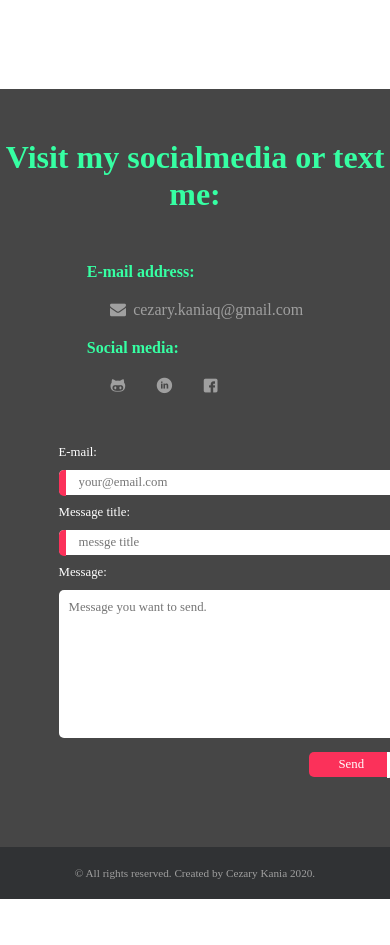
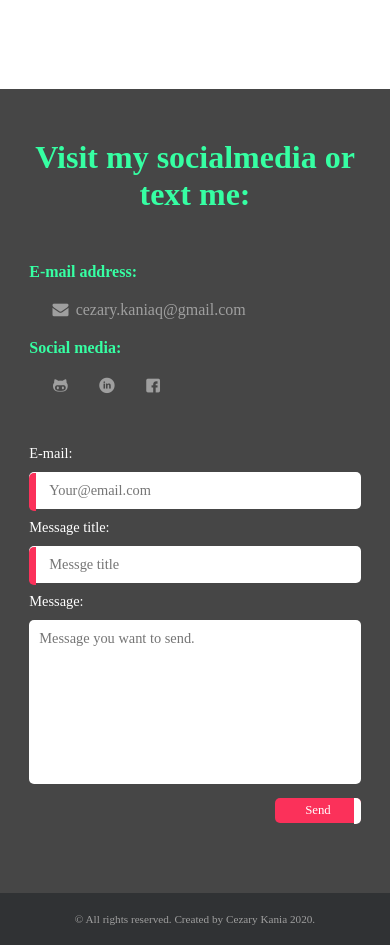
Before and after one commit to cezary-kania/cezary-kania.github.io, a plain HTML site: page index.html in a window 390 px wide. Shown: the part 4240-5185 px from the top of the page. Before the commit the page ends 5139 px from the top, so only its background shows below. Drawn offline with Linux system fonts and the light colour scheme; no server answers; a web font is replaced by a local one.

Commit message:
fix contact section, upload new cv

```diff
--- a/assets/css/style-mobile.css
+++ b/assets/css/style-mobile.css
@@ -51,11 +51,22 @@
     .helloSection__text {
         font-size: 2.5em;
     }
-}
-
-@media (max-width:800px) {
     .contactSection__form {
         margin: 40px auto;
+        width: 85%;
     }
-
+    .contactSection__links {
+        margin: 0 auto;
+        width: 85%;
+    }
+    .contactSection__wrapper {
+        width: 100%;
+        flex-direction: column;
+    }
+    .contactSection__input {
+        width: calc(100% - 40px);
+    }
+    .contactSection__message--area {
+        width: calc(100% - 20px);
+    }
 }
--- a/assets/css/style.css
+++ b/assets/css/style.css
@@ -10,12 +10,14 @@
     --main-white-color: #fafbfe;
     --main-font: 'Myriad Pro Regular';
     --main-font-bolded: 'Myriad Pro Bold';
-
 }
 
 * {
     margin : 0px;
     padding : 0px;
+}
+html {
+    scroll-behavior: smooth;
 }
 .pageNavigation__list {
     list-style-type: none;
@@ -290,14 +292,14 @@
     font-family: var(--main-font-bolded);
     text-align: center;
     font-size: 2em;
-    margin-bottom: 30px;
+    margin: 0px auto 30px;
+    width: 90vw;
 }
 
 .contactSection__wrapper {
     margin: 0px auto;
     width: 70vw;
     display: flex;
-    flex-wrap: wrap;
     justify-content: space-around;
 }
 
@@ -318,46 +320,43 @@
     color: #fff;
     transition: 0.2s;
 }
-
 .contactSection__label  {
     font-family: var(--main-font);
     color: #fff;
-    font-size: 0.8em;
+    font-size: 0.9em;
     display: block;
     margin:10px 0px;
     position: relative;
 }
 .contactSection__input {
-    padding: 5px 20px;
-    font-size: 0.8em;
+    padding: 10px 20px;
+    font-size: 0.9em;
     font-family: var(--main-font);
     width: 300px;
     border-radius: 5px;
     border: 0px;
 }
-
 .contactSection__label:after {
     content: "";
-    font-size: 100px;
     position: absolute;
     width: 7px;
     border-radius: 5px 0px 0px 5px;
-    height: 26px;
-    top:25px;
+    height: 38px;
+    top: 28px;
     left: 0px;
     background-color: var(--main-red-color);
 }
 .contactSection__label--textArea {
     font-family: var(--main-font);
     color: #fff;
-    font-size: 0.8em;
+    font-size: 0.9em;
     display: block;
-    margin:10px 0px;
+    margin: 10px 0px;
 }
 
 .contactSection__message--area {
     padding: 10px 10px;
-    font-size: 0.8em;
+    font-size: 0.9em;
     font-family: var(--main-font);
     width: 320px;
     height: 10em;
@@ -365,7 +364,10 @@
     border: 0px;
     resize:none;
 }
-
+.contactSection__button-wrapper {
+    display: flex;
+    justify-content: flex-end;
+}
 .contactSection__send--btn {
     display: block;
     border:0px;
@@ -377,7 +379,6 @@
     font-size: 0.8em;
     position: relative;
     margin-top: 10px;
-    margin-left: 250px;
     cursor: pointer;
 }
 .contactSection__send--btn:hover {
--- a/index.html
+++ b/index.html
@@ -132,12 +132,14 @@
             </div>
             <form class="contactSection__form" id="ContactForm">
                 <label for="e-mail" class="contactSection__label textInput--label">E-mail:</label>
-                <input type="email" name="e-mail" id="emailInput" class="contactSection__input" placeholder="your@email.com">
+                <input type="email" name="e-mail" id="emailInput" class="contactSection__input" placeholder="Your@email.com">
                 <label for="title" class="contactSection__label textInput--label">Message title:</label>
-                <input type="text" name="title" id="messageTitleInput" class="contactSection__input" placeholder="messge title">
+                <input type="text" name="title" id="messageTitleInput" class="contactSection__input" placeholder="Messge title">
                 <label for="message" class="contactSection__label--textArea">Message:</label>
                 <textarea name="message" id="messageInput"  class="contactSection__message--area" placeholder="Message you want to send."></textarea>
-                <button type="submit" class="contactSection__send--btn">Send</button>
+                <div class="contactSection__button-wrapper">
+                    <button type="submit" class="contactSection__send--btn">Send</button>
+                </div>
             </form>
         </div>
     </section>
```
Also changed, not shown: 1 other file.
